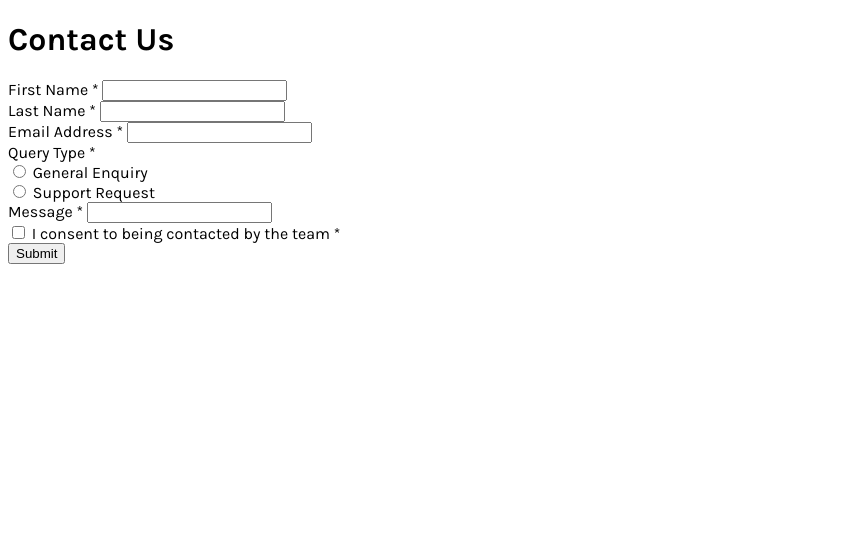
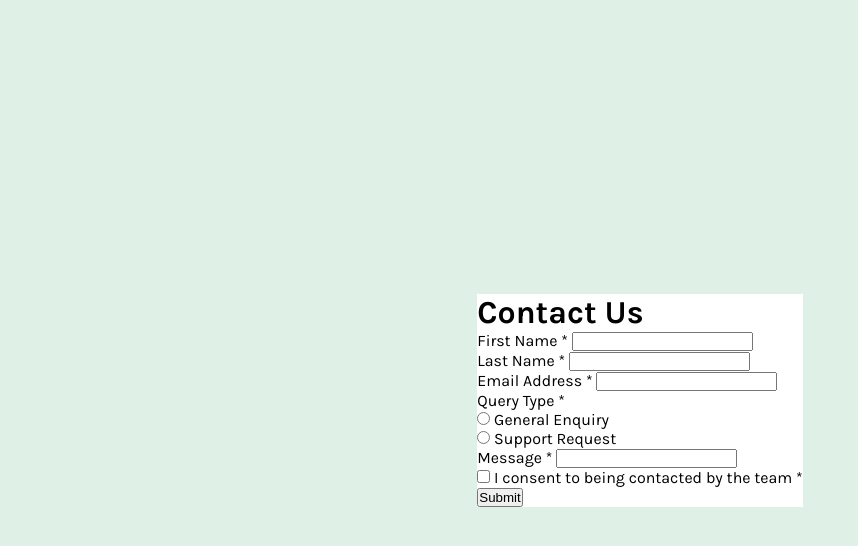
Before and after one commit to kylepunta/contact-form, a plain HTML site: page index.html in a window 1280 px wide. Shown: the whole page, without its empty margins (0-858 px from the left). Drawn offline with Linux system fonts and the light colour scheme.

Commit message:
Removed default margin, padding and set box-sizing to border-box for all elements; set html and body height to 100%; set height of form container to 100%, display to grid, centered the form container and set the background colour for the form container and form. Added a div called form-container and wrapped the form element inside it.

```diff
--- a/index.html
+++ b/index.html
@@ -19,6 +19,7 @@
     <title>Frontend Mentor | Contact form</title>
   </head>
   <body>
+    <div class="form-container">
       <form action="">
         <h1>Contact Us</h1>
         <div>
@@ -56,6 +57,7 @@
         </div>
         <input type="submit" value="Submit" />
       </form>
+    </div>
     <!-- <div class="attribution">
       Challenge by
       <a href="https://www.frontendmentor.io?ref=challenge">Frontend Mentor</a>.
--- a/styles.css
+++ b/styles.css
@@ -1,3 +1,27 @@
-html {
+*,
+*::before,
+*::after {
+  box-sizing: border-box;
+  margin: 0;
+  padding: 0;
+}
+
+html,
+body {
+  height: 100%;
+}
+
+body {
   font-family: "Karla", sans-serif;
 }
+
+.form-container {
+  height: 100%;
+  display: grid;
+  place-items: center;
+  background-color: hsl(148, 38%, 91%);
+}
+
+form {
+  background-color: white;
+}
```
Lines whose indentation alone changed are shown as unchanged.
